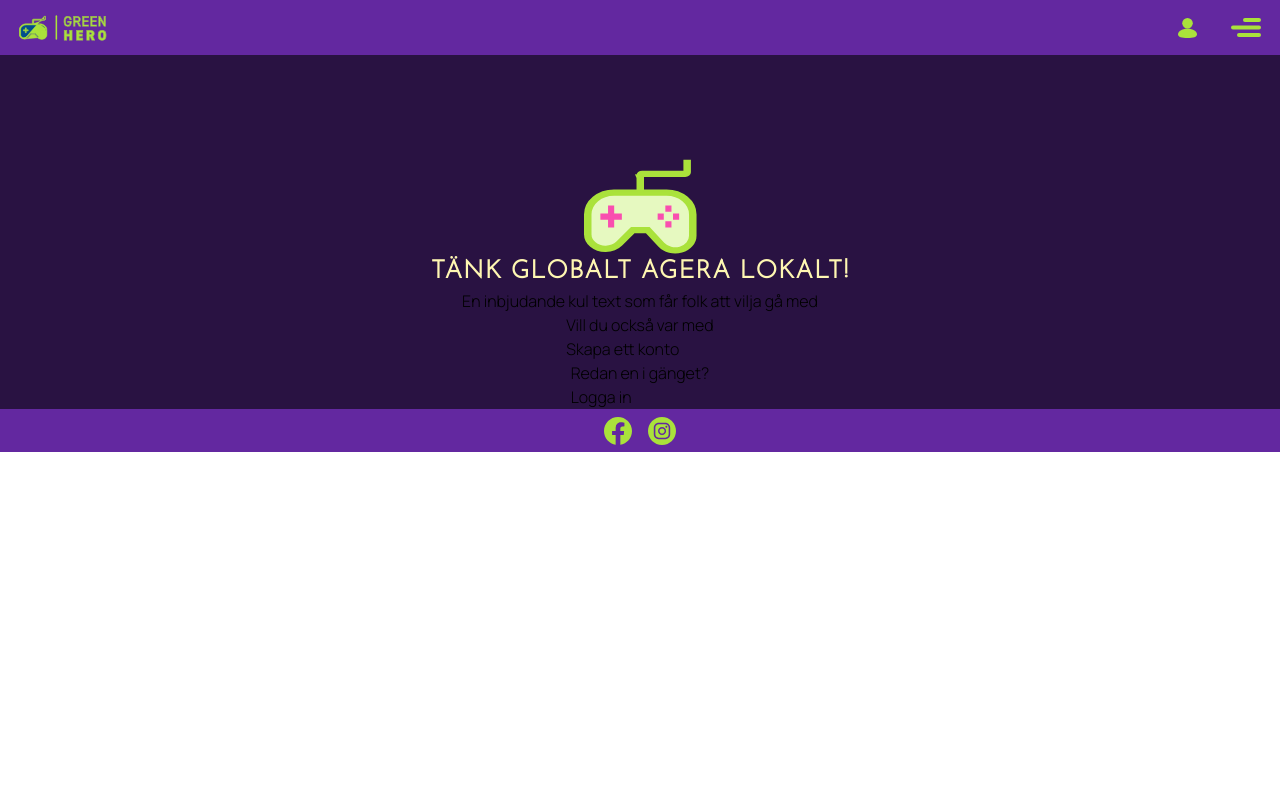
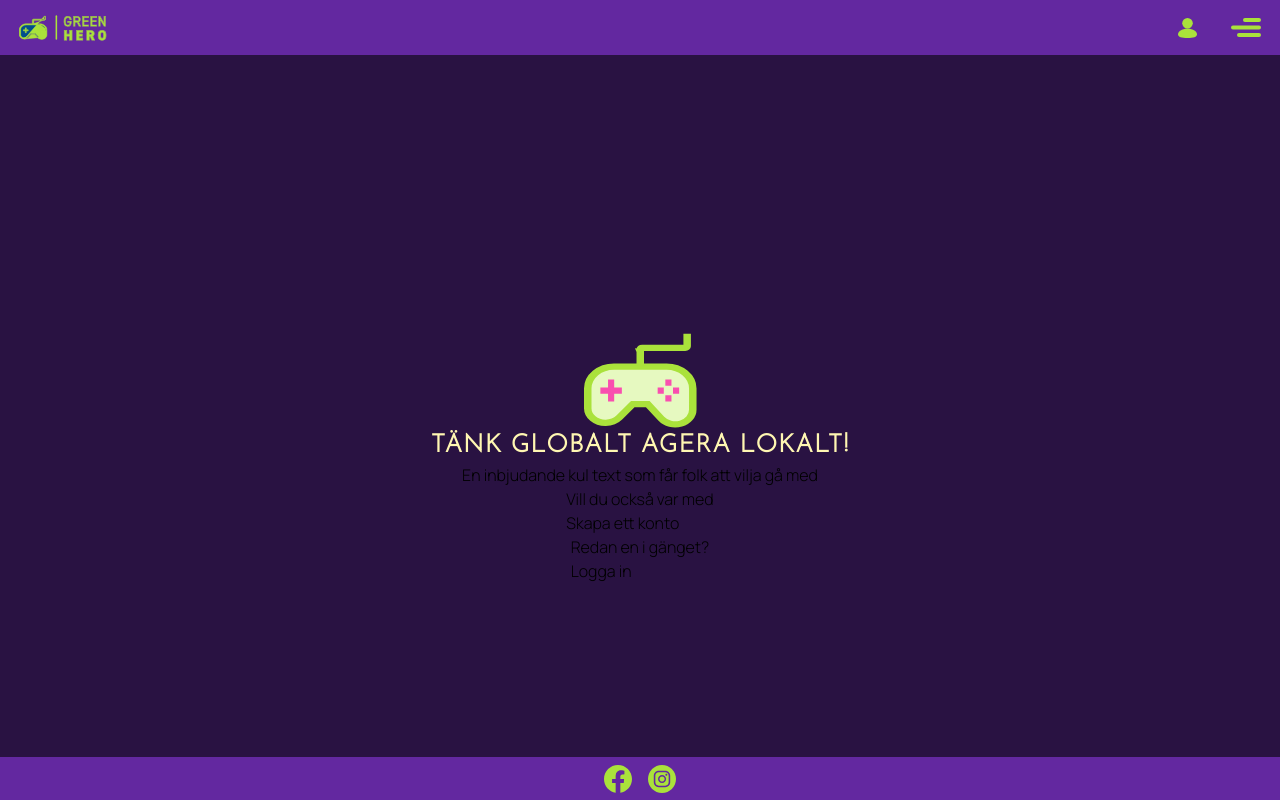
Before and after one commit to decimaer/chaschallenge, a React (Vite) app in the folder client/: page / in a window 1280 px wide. Built offline with nearby package versions, Linux system fonts and the light colour scheme.

Commit message:
fixed layout not being full height

```diff
--- a/client/src/components/Footer.tsx
+++ b/client/src/components/Footer.tsx
@@ -5,7 +5,7 @@ import ig from '../../public/Assets_ChasChallenge/Icons/Menyikoner/Instagram.svg
 
 const Footer = () => {
    return (
-      <footer className="bg-purpleHeader flex justify-center items-center  h-[43px] space-x-4">
+      <footer className="bg-purpleHeader flex justify-center items-center space-x-4">
          <a href="https://www.facebook.com">
             <img className="w-7 " src={fb} alt="Facebook" />
          </a>
--- a/client/src/components/Header.tsx
+++ b/client/src/components/Header.tsx
@@ -1,20 +1,17 @@
-
 import Menu from './Menu';
-import logo from '/Assets_ChasChallenge/Icons/Logo/Property 1=greenblack, Property 2=landscape.svg'
-
+import logo from '/Assets_ChasChallenge/Icons/Logo/Property 1=greenblack, Property 2=landscape.svg';
 
 const Header = () => {
    //
 
    return (
-      <header className='bg-purpleHeader flex items-center justify-between h-[55px]'>
-         <div className='w-1/2 ml-[19px]'>
+      <header className="bg-purpleHeader flex items-center justify-between">
+         <div className="w-1/2 ml-[19px]">
             <img src={logo} alt="Green Hero logo" />
          </div>
-         <div className='w-1/2 flex justify-end'>
+         <div className="w-1/2 flex justify-end">
             <Menu />
          </div>
-
       </header>
    );
 };
--- a/client/src/index.css
+++ b/client/src/index.css
@@ -14,6 +14,8 @@
    }
    .App {
       height: 100%;
+      display: grid;
+      grid-template-rows: 55px 1fr 43px;
    }
    h1,
    h2,
```
